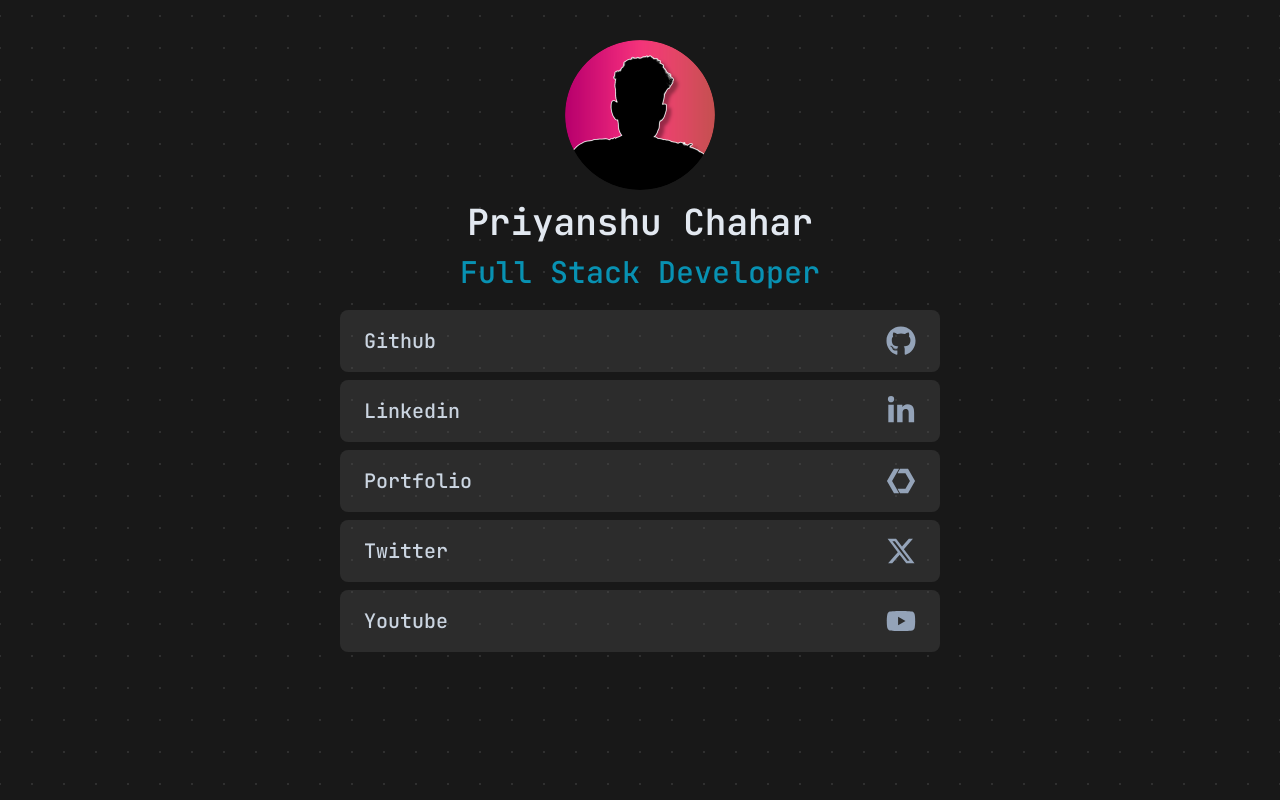
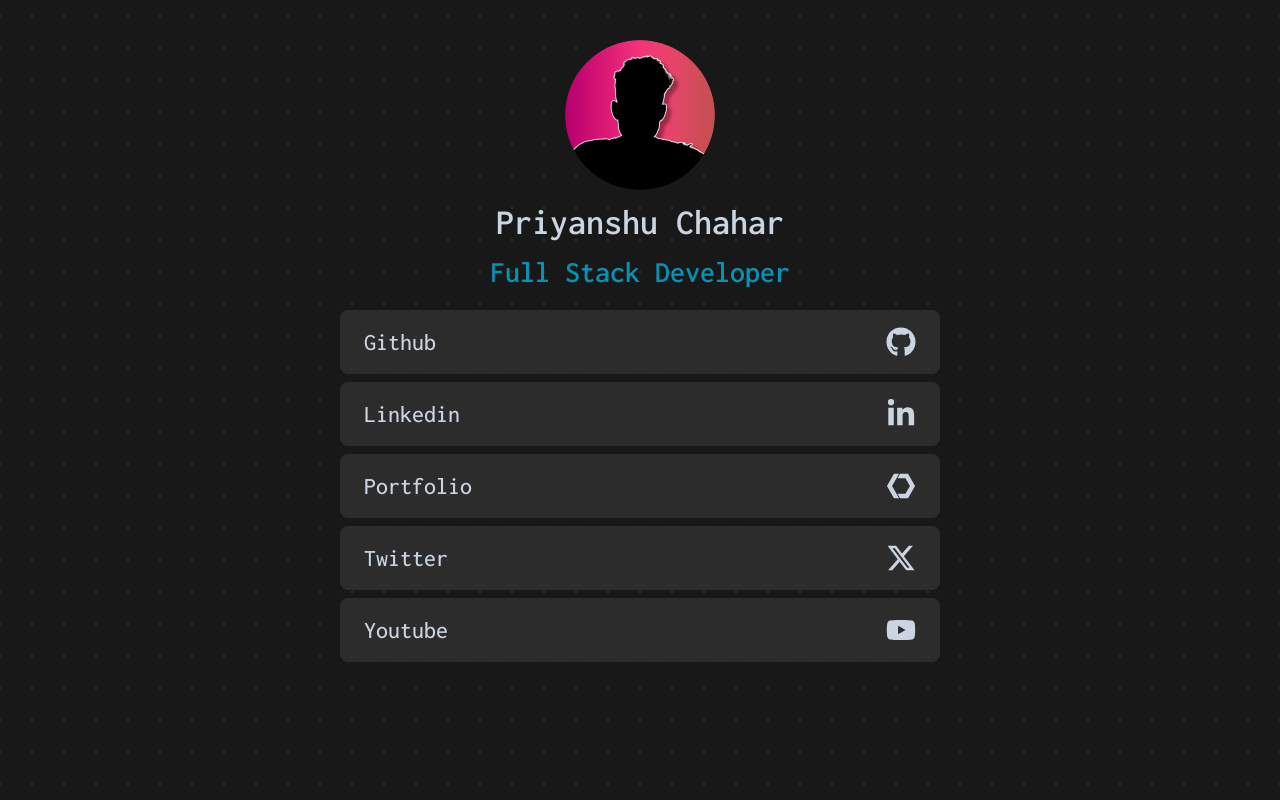
Before and after one commit to Bluetooxth/LinkInBio, a Next.js app: page / in a window 1280 px wide. Built offline with nearby package versions, Linux system fonts and the light colour scheme.

Commit message:
priyannxhuu

```diff
--- a/src/app/layout.js
+++ b/src/app/layout.js
@@ -1,8 +1,8 @@
-import { JetBrains_Mono } from "next/font/google";
+import { Inconsolata } from "next/font/google";
 import "./globals.css";
 import "./style.css";
 
-const jetmono = JetBrains_Mono({ subsets: ["latin"] });
+const jetmono = Inconsolata({ subsets: ["latin"] });
 
 export const metadata = {
   title: "Priyanshu Chahar",
--- a/src/components/LinksPage.jsx
+++ b/src/components/LinksPage.jsx
@@ -8,15 +8,15 @@ const LinkPage = () => {
             {profiles.map((profile, index) => (
                 <div key={index} className="flex flex-col justify-center items-center text-center gap-3">
                     <Image src={profile.image} alt="Profile Image" width={150} height={150} className="rounded-full" />
-                    <h1 className="text-4xl font-semibold text-slate-200">{profile.name}</h1>
-                    <h1 className="text-3xl font-medium text-cyan-600">{profile.developer}</h1>
+                    <h1 className="text-4xl font-semibold text-slate-300">{profile.name}</h1>
+                    <h1 className="text-3xl font-semibold text-cyan-600">{profile.developer}</h1>
                 </div>
             ))}
                 <div className="flex flex-col justify-center items-center gap-2 w-full">
             {links.map((link, index) => (
                     <Link key={index} href={link.url} className="flex flex-row justify-between items-center w-full px-6 py-4 rounded-lg cursor-pointer link-card">
-                        <p className="text-slate-300 text-xl font-medium hover:text-cyan-700 hover:underline transition ease-in-out">{link.plateform}</p>
-                        <p className="text-slate-400 text-3xl hover:text-cyan-700 transition ease-in-out">{link.icon}</p>
+                        <p className="text-slate-300 text-2xl font-medium hover:text-cyan-700 hover:underline transition ease-in-out">{link.plateform}</p>
+                        <p className="text-slate-300 text-3xl hover:text-cyan-700 transition ease-in-out">{link.icon}</p>
                     </Link>
             ))}
             </div>
```
